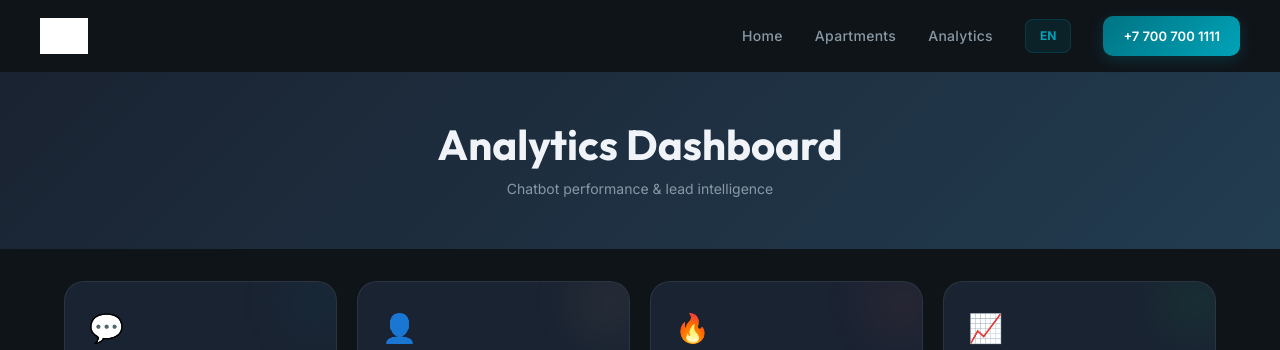
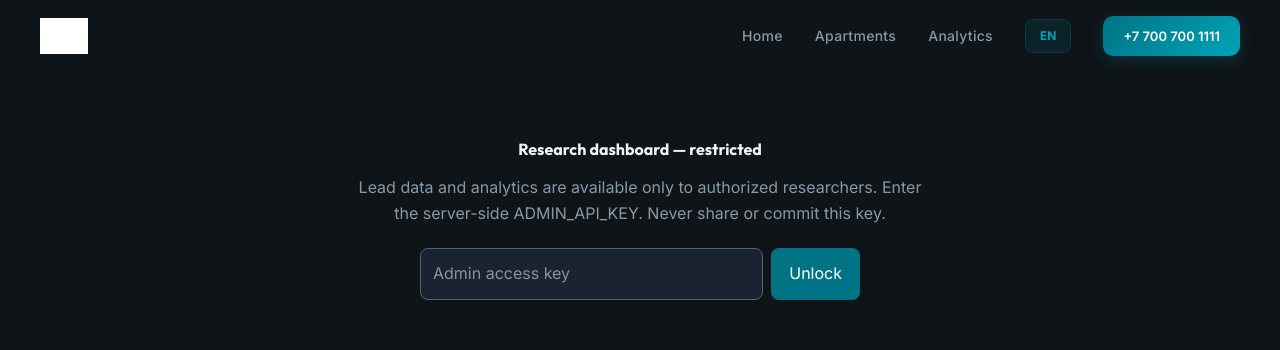
Before and after one commit to nnavyy/atamura-chatbot, a Next.js app: page /analytics in a window 1280 px wide. Shown: the top 350 px of the page. Built offline with nearby package versions, Linux system fonts and the light colour scheme; no server answers; grey boxes are pictures that could not be loaded.

Commit message:
fix: allow admin dashboard to authenticate without exposing keys

```diff
--- a/src/app/analytics/page.tsx
+++ b/src/app/analytics/page.tsx
@@ -1,5 +1,5 @@
 'use client';
-import { useState, useEffect } from 'react';
+import { useState } from 'react';
 import { t } from '@/lib/i18n';
 import { useLanguage } from '@/components/LanguageContext';
 
@@ -21,30 +21,71 @@ interface Lead {
 }
 
 export default function AnalyticsPage() {
+
   const [data, setData] = useState<Analytics | null>(null);
   const [leads, setLeads] = useState<Lead[]>([]);
-  const [loading, setLoading] = useState(true);
+  const [adminKey, setAdminKey] = useState('');
+  const [authorized, setAuthorized] = useState(false);
+  const [loading, setLoading] = useState(false);
+  const [error, setError] = useState('');
   const { lang } = useLanguage();
 
-  useEffect(() => {
-    Promise.all([
-      fetch('/api/analytics').then((r) => r.json()),
-      fetch('/api/leads').then((r) => r.json()),
-    ]).then(([analytics, leadsData]) => {
-      setData(analytics);
+  const loadDashboard = async () => {
+    if (!adminKey.trim()) return;
+    setLoading(true);
+    setError('');
+    try {
+      const headers = { Authorization: 'Bearer ' + adminKey.trim() };
+      const [analyticsResponse, leadsResponse] = await Promise.all([
+        fetch('/api/analytics', { headers, cache: 'no-store' }),
+        fetch('/api/leads', { headers, cache: 'no-store' }),
+      ]);
+      if (!analyticsResponse.ok || !leadsResponse.ok) {
+        throw new Error('Access denied or dashboard unavailable. Check ADMIN_API_KEY on the server.');
+      }
+      const [analyticsData, leadsData] = await Promise.all([
+        analyticsResponse.json(), leadsResponse.json()
+      ]);
+      setData(analyticsData);
       setLeads(Array.isArray(leadsData) ? leadsData : []);
-    }).catch(console.error).finally(() => setLoading(false));
-  }, []);
+      setAuthorized(true);
+      setAdminKey(''); // Do not persist the secret in localStorage or cookies.
+    } catch (err) {
+      setError(err instanceof Error ? err.message : 'Unable to load dashboard.');
+    } finally {
+      setLoading(false);
+    }
+  };
 
   const fmt = (n: number) => n?.toLocaleString('ru-RU') || '0';
   const tierColor = (score: number) => score >= 75 ? '#00c853' : score >= 40 ? '#ff9800' : '#536471';
   const tierLabel = (score: number) => score >= 75 ? t('analytics.tier.high', lang) : score >= 40 ? t('analytics.tier.medium', lang) : t('analytics.tier.low', lang);
 
-  if (loading) {
+
+  if (!authorized) {
     return (
-      <div style={{ paddingTop: 72, minHeight: '100vh', display: 'flex', alignItems: 'center', justifyContent: 'center', background: '#0f1419' }}>
-        <div style={{ color: '#8899a6', fontSize: 16 }}>Loading analytics...</div>
-      </div>
+      <main style={{ padding: '140px 24px 48px', minHeight: '100vh',
+        background: '#0f1419', color: '#f0f4f8', textAlign: 'center' }}>
+        <h1 style={{ marginBottom: 16 }}>Research dashboard — restricted</h1>
+        <p style={{ color: '#8899a6', maxWidth: 570, margin: '0 auto 22px' }}>
+          Lead data and analytics are available only to authorized researchers.
+          Enter the server-side ADMIN_API_KEY. Never share or commit this key.
+        </p>
+        <form onSubmit={(e) => { e.preventDefault(); void loadDashboard(); }}
+          style={{ maxWidth: 440, margin: '0 auto', display: 'flex', gap: 8 }}>
+          <input type="password" autoComplete="off" aria-label="Admin access key"
+            value={adminKey} onChange={(e) => setAdminKey(e.target.value)}
+            placeholder="Admin access key"
+            style={{ flex: 1, minWidth: 0, borderRadius: 8, padding: 12,
+              background: '#1a2332', border: '1px solid #536471', color: 'white' }}/>
+          <button type="submit" disabled={loading || !adminKey.trim()}
+            style={{ borderRadius: 8, border: 'none', padding: '0 18px',
+              background: '#007484', color: 'white', cursor: 'pointer' }}>
+            {loading ? 'Checking…' : 'Unlock'}
+          </button>
+        </form>
+        {error && <p role="alert" style={{ color: '#ff9898', marginTop: 14 }}>{error}</p>}
+      </main>
     );
   }
 
```
